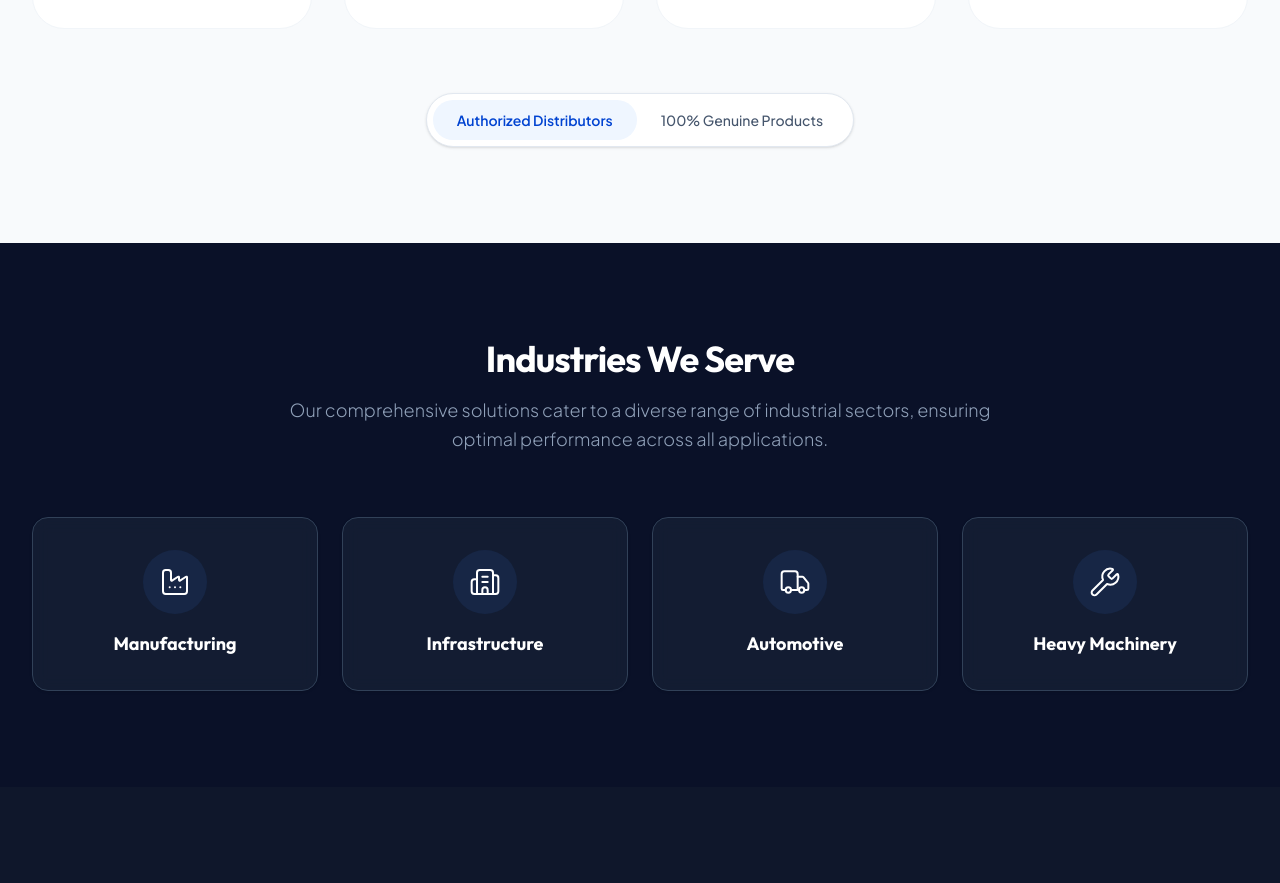
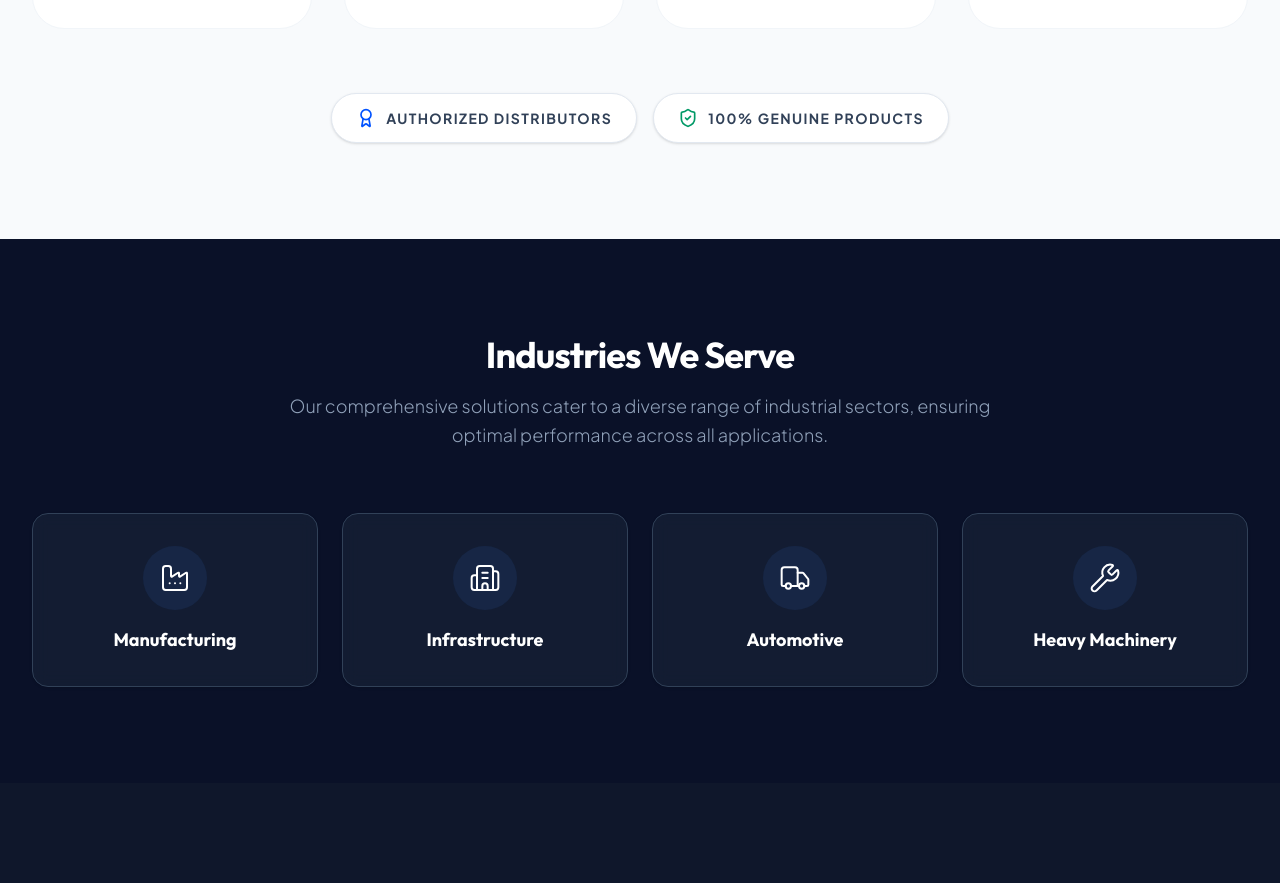
Before and after one commit to JThite97/PJE-Website, a React (Vite) app: page / in a window 1280 px wide. Shown: the part 2172-3055 px from the top of the page. Built offline with nearby package versions, Linux system fonts and the light colour scheme.

Commit message:
style: separate trust badges into distinct static pills

```diff
--- a/src/components/Partners.tsx
+++ b/src/components/Partners.tsx
@@ -1,4 +1,5 @@
 import { motion } from 'motion/react';
+import { ShieldCheck, Award } from 'lucide-react';
 
 const partners = [
   {
@@ -87,13 +88,17 @@ export default function Partners() {
           whileInView={{ opacity: 1, y: 0 }}
           viewport={{ once: true }}
           transition={{ duration: 0.5, delay: 0.4 }}
-          className="mt-16 text-center"
+          className="mt-16 flex flex-wrap justify-center gap-4"
         >
-          <div className="inline-flex items-center justify-center p-1.5 rounded-full bg-white border border-slate-200 shadow-sm">
-            <span className="px-6 py-2.5 rounded-full bg-brand-50 text-sm font-semibold text-brand-700">
+          <div className="inline-flex items-center gap-2.5 px-6 py-3.5 rounded-full bg-white border border-slate-200 shadow-sm cursor-default hover:border-brand-200 transition-colors">
+            <Award className="w-5 h-5 text-brand-600" />
+            <span className="text-sm font-bold text-slate-700 tracking-widest uppercase">
               Authorized Distributors
             </span>
-            <span className="px-6 py-2.5 text-sm font-medium text-slate-600">
+          </div>
+          <div className="inline-flex items-center gap-2.5 px-6 py-3.5 rounded-full bg-white border border-slate-200 shadow-sm cursor-default hover:border-emerald-200 transition-colors">
+            <ShieldCheck className="w-5 h-5 text-emerald-600" />
+            <span className="text-sm font-bold text-slate-700 tracking-widest uppercase">
               100% Genuine Products
             </span>
           </div>
```
